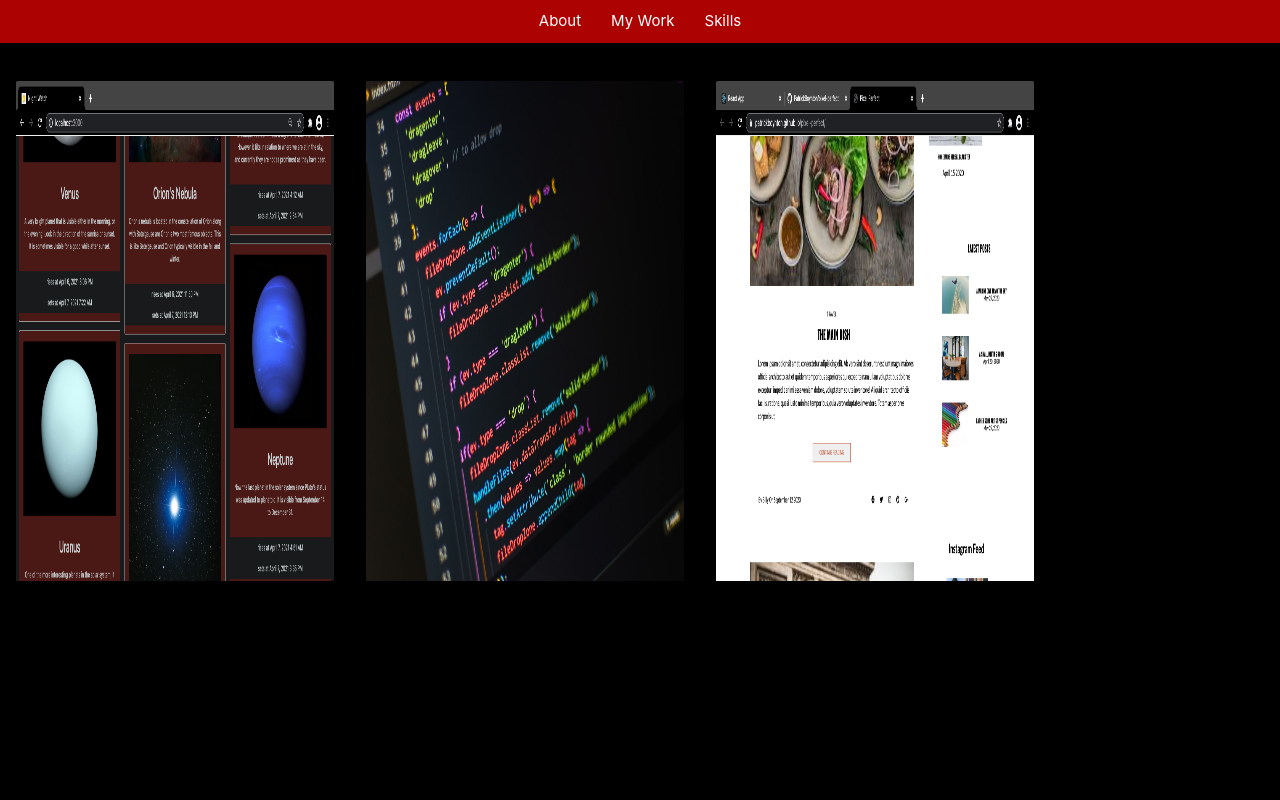
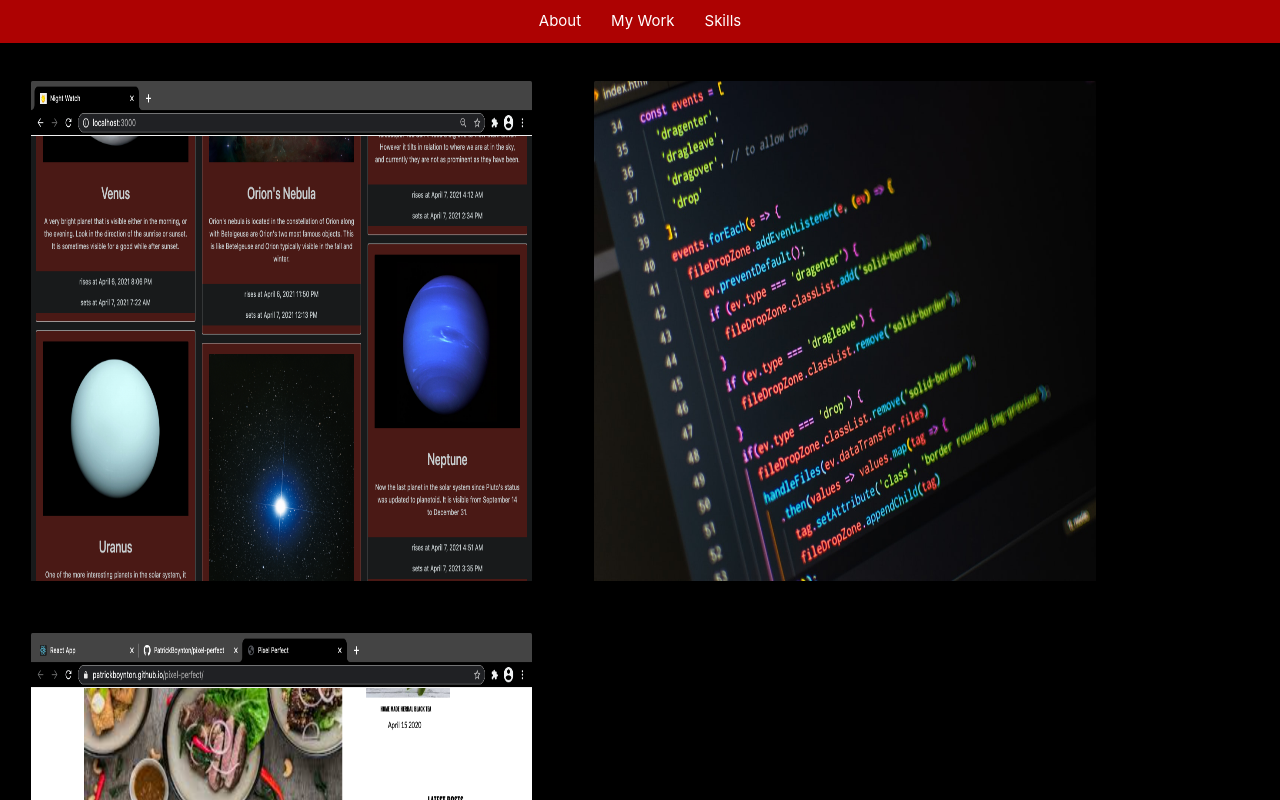
Before and after one commit to PatrickBoynton/portfolio, a React (Create React App) app: page /works in a window 1280 px wide. Shown: the top 800 px of the page. Built offline with nearby package versions, Linux system fonts and the light colour scheme.

Commit message:
Changed the styling.

```diff
--- a/src/components/Card.js
+++ b/src/components/Card.js
@@ -3,7 +3,7 @@ import {Component} from 'react';
 class Card extends Component{
     render() {
         return (
-            <div className="card w-25 h-75 m-4">
+            <div className="card m-4 col-md-5 col-12">
                 <img src={`${process.env.PUBLIC_URL}${this.props.image}`} className="card-img-top card-img" alt={this.props.alt}/>
                 <div className="card-body">
                     <h2 className="card-title">{this.props.title}</h2>
```
